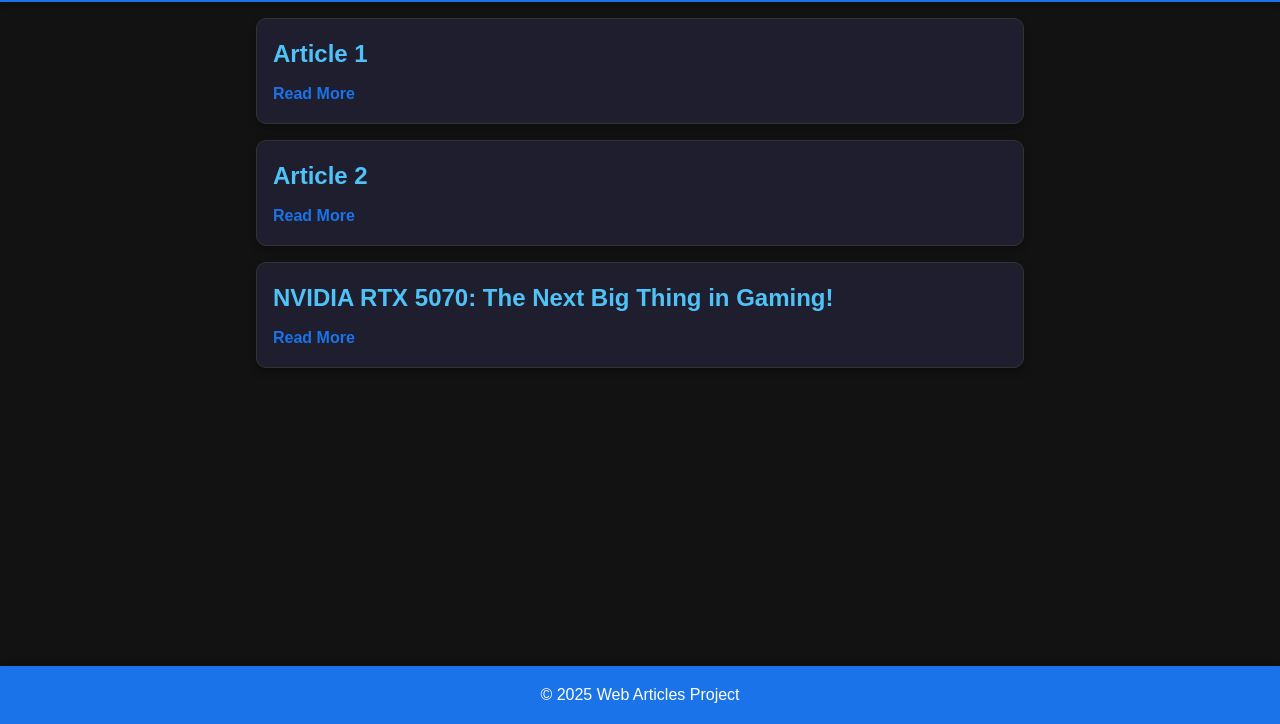
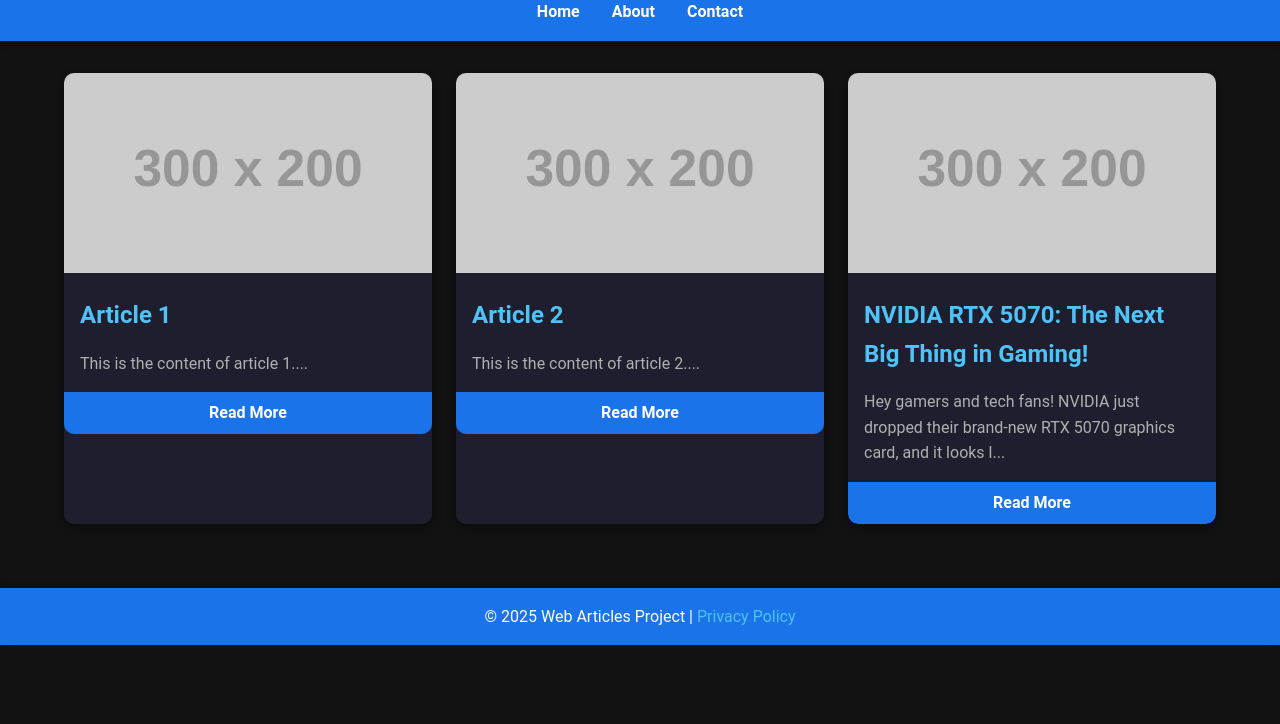
Before and after one commit to Idan4956/Website-NewsLetter, a website: page index.html in a window 1280 px wide. Shown: the part 76-800 px from the top of the page. Drawn offline with Linux system fonts and the light colour scheme; placeholder pictures from the web are drawn by us.

Commit message:
css upgrade

```diff
--- a/index.html
+++ b/index.html
@@ -4,17 +4,28 @@
     <meta charset="UTF-8">
     <meta name="viewport" content="width=device-width, initial-scale=1.0">
     <title>Articles</title>
-    <link rel="stylesheet" href="styles/style.css">
+    <link rel="stylesheet" href="styles/style.css?v=1.0">
 </head>
 <body>
     <header>
-        <h1>My Articles</h1>
+        <div class="container">
+            <h1>My Articles</h1>
+            <nav>
+                <ul>
+                    <li><a href="#">Home</a></li>
+                    <li><a href="#">About</a></li>
+                    <li><a href="#">Contact</a></li>
+                </ul>
+            </nav>
+        </div>
     </header>
     <main>
-        <div id="articles"></div> <!-- Container for articles -->
+        <div id="articles" class="container"></div> <!-- Container for articles -->
     </main>
     <footer>
-        <p>&copy; 2025 Web Articles Project</p>
+        <div class="container">
+            <p>&copy; 2025 Web Articles Project | <a href="#">Privacy Policy</a></p>
+        </div>
     </footer>
     <script src="script.js"></script>
 </body>
--- a/script.js
+++ b/script.js
@@ -16,49 +16,18 @@
 const sampleArticles = [
     {
         "title": "Article 1",
-        "content": "This is the content of article 1."
+        "content": "This is the content of article 1.",
+        "image": "https://via.placeholder.com/300x200"
     },
     {
         "title": "Article 2",
-        "content": "This is the content of article 2."
+        "content": "This is the content of article 2.",
+        "image": "https://via.placeholder.com/300x200"
     },
     {
         "title": "NVIDIA RTX 5070: The Next Big Thing in Gaming!",
-        "content": `Hey gamers and tech fans! You know how you wait for the next cool thing in the world of video games? Well, NVIDIA just dropped their brand-new RTX 5070 graphics card, and it looks like a really awesome upgrade for anyone wanting smoother, better-looking games!
-
-Think of your computer's graphics card as the engine that makes your games look amazing. The RTX 5070 is like a brand new, more powerful engine compared to the older RTX 4070.
-
-What's the Big Deal?
-
-So, what makes the RTX 5070 so exciting?
-
-New Brains! It uses NVIDIA's latest "Blackwell" technology, which is like having a smarter and faster brain for processing all the graphics in your games. The RTX 4070 had a slightly older "Ada Lovelace" brain.
-More Muscle! It has more "CUDA cores" – think of these as tiny workers that do all the heavy lifting to draw what you see on the screen. More workers mean things can get done faster!
-Super Speedy Memory! The RTX 5070 has a new type of memory called GDDR7. It's like having a super-wide highway for information to travel, making everything load and run much quicker than the GDDR6X memory in the RTX 4070.
-Making Light Look Real! If you've heard of "ray tracing" – the tech that makes lights and shadows in games look super realistic – the RTX 5070 has improved "Ray Tracing cores" that can do this even better than before!
-AI Magic for Smoother Games! Remember DLSS? It's like a clever trick that uses AI to make your games run smoother without losing much picture quality. The RTX 5070 has the newest version, DLSS 4, which can make games look and play even better than the DLSS 3.5 on the RTX 4070. It's like having a smart helper make your game run like a dream!
-
-RTX 5070 vs. RTX 4070: The Showdown!
-
-Imagine you're choosing between two cool toys. Here's how the RTX 5070 and RTX 4070 stack up:
-
-Feature	RTX 5070	RTX 4070
-Brain Power	Newer and Faster	Still Pretty Good
-Memory Speed	Super Speedy!	Fast
-Ray Tracing	Even More Realistic!	Very Realistic
-AI Game Booster	Latest and Greatest!	Really Good!
-Power Needed	A Bit More	A Little Less
-Starting Price	Around $549 USD	Around $599 USD (initially)
-
-So, Which One Should You Pick?
-
-Want the newest and best for your gaming rig? If you're building a brand new computer or really want the latest tech to play your games at high settings with smooth frame rates, the RTX 5070 looks like a fantastic choice! You'll get better performance and the cool new DLSS 4.
-Already have an RTX 4070? If your RTX 4070 is still running your games great, you might not need to rush out and upgrade right away. But if you're craving that extra bit of power and want to try out DLSS 4, the 5070 could be tempting!
-Looking for a good deal? If you can find the RTX 4070 at a much lower price now, it's still a very capable graphics card that will let you play most games really well. It's a solid option if you're trying to save some money.
-
-The Bottom Line:
-
-The NVIDIA RTX 5070 seems like a really exciting new graphics card that offers a nice jump in performance over the RTX 4070. With its faster memory, improved ray tracing, and the magic of DLSS 4, it's shaping up to be a great choice for gamers everywhere! Just remember to check the prices and make sure your computer has enough power for this new beast! Happy gaming!`
+        "content": `Hey gamers and tech fans! NVIDIA just dropped their brand-new RTX 5070 graphics card, and it looks like a really awesome upgrade for anyone wanting smoother, better-looking games!`,
+        "image": "https://via.placeholder.com/300x200"
     }
 ];
 
@@ -70,14 +39,23 @@
         const articleElement = document.createElement('div');
         articleElement.classList.add('article');
 
+        const imageElement = document.createElement('img');
+        imageElement.src = article.image;
+        imageElement.alt = article.title;
+
         const titleElement = document.createElement('h2');
         titleElement.textContent = article.title;
+
+        const contentElement = document.createElement('p');
+        contentElement.textContent = article.content.substring(0, 100) + '...';
 
         const linkElement = document.createElement('a');
         linkElement.textContent = "Read More";
         linkElement.href = `article.html?title=${encodeURIComponent(article.title)}&content=${encodeURIComponent(article.content)}`;
 
+        articleElement.appendChild(imageElement);
         articleElement.appendChild(titleElement);
+        articleElement.appendChild(contentElement);
         articleElement.appendChild(linkElement);
         articlesContainer.appendChild(articleElement);
     });
--- a/styles/style.css
+++ b/styles/style.css
@@ -6,12 +6,17 @@
 }
 
 body {
-    font-family: 'Arial', sans-serif;
-    margin: 0;
-    padding: 0;
-    line-height: 1.6;
+    font-family: 'Roboto', sans-serif;
     background-color: #121212; /* Dark background */
     color: #e0e0e0; /* Light text for contrast */
+    line-height: 1.6;
+}
+
+/* Container */
+.container {
+    width: 90%;
+    max-width: 1200px;
+    margin: 0 auto;
 }
 
 /* Header Styling */
@@ -19,41 +24,51 @@
     background: #1a73e8; /* Azure blue */
     color: #fff;
     padding: 1rem 0;
-    text-align: center;
     box-shadow: 0 4px 6px rgba(0, 0, 0, 0.2);
 }
 
 header h1 {
-    font-size: 1.8rem;
+    font-size: 2rem;
     font-weight: bold;
+    text-align: center;
+    margin-bottom: 0.5rem;
 }
 
-/* Footer Styling */
-footer {
-    background: #1a73e8; /* Azure blue */
+header nav ul {
+    display: flex;
+    justify-content: center;
+    list-style: none;
+    margin-top: 0.5rem;
+}
+
+header nav ul li {
+    margin: 0 1rem;
+}
+
+header nav ul li a {
+    text-decoration: none;
     color: #fff;
-    text-align: center;
-    padding: 1rem 0;
-    position: fixed;
-    bottom: 0;
-    width: 100%;
-    box-shadow: 0 -4px 6px rgba(0, 0, 0, 0.2);
+    font-weight: bold;
+    transition: color 0.3s ease;
+}
+
+header nav ul li a:hover {
+    color: #4fc3f7; /* Light azure blue */
 }
 
 /* Articles Container */
 #articles {
-    padding: 1rem;
-    max-width: 800px;
-    margin: 0 auto;
+    display: grid;
+    grid-template-columns: repeat(auto-fit, minmax(300px, 1fr));
+    gap: 1.5rem;
+    padding: 2rem 0;
 }
 
 /* Article Card Styling */
 .article {
-    border: 1px solid #333;
-    margin-bottom: 1rem;
-    padding: 1rem;
+    background: #1e1e2f; /* Dark azure background */
     border-radius: 10px;
-    background: #1e1e2f; /* Dark azure background */
+    overflow: hidden;
     box-shadow: 0 4px 8px rgba(0, 0, 0, 0.3);
     transition: transform 0.3s ease, box-shadow 0.3s ease;
 }
@@ -63,30 +78,72 @@
     box-shadow: 0 8px 16px rgba(0, 0, 0, 0.5);
 }
 
-/* Article Title */
+.article img {
+    width: 100%;
+    height: 200px;
+    object-fit: cover;
+}
+
 .article h2 {
-    margin: 0 0 0.5rem;
     font-size: 1.5rem;
     color: #4fc3f7; /* Light azure blue */
+    margin: 1rem;
 }
 
-/* Article Link */
+.article p {
+    font-size: 1rem;
+    margin: 0 1rem 1rem;
+    color: #b0b0b0; /* Subtle text color */
+}
+
 .article a {
+    display: block;
+    text-align: center;
+    padding: 0.5rem;
+    background: #1a73e8; /* Azure blue */
+    color: #fff;
     text-decoration: none;
-    color: #1a73e8; /* Azure blue */
     font-weight: bold;
-    font-size: 1rem;
+    border-radius: 0 0 10px 10px;
+    transition: background 0.3s ease;
 }
 
 .article a:hover {
+    background: #4fc3f7; /* Light azure blue */
+}
+
+/* Footer Styling */
+footer {
+    background: #1a73e8; /* Azure blue */
+    color: #fff;
+    text-align: center;
+    padding: 1rem 0;
+    margin-top: 2rem;
+    box-shadow: 0 -4px 6px rgba(0, 0, 0, 0.2);
+}
+
+footer a {
+    color: #4fc3f7;
+    text-decoration: none;
+}
+
+footer a:hover {
     text-decoration: underline;
-    color: #4fc3f7; /* Light azure blue */
 }
 
 /* Responsive Design */
 @media (max-width: 768px) {
     header h1 {
         font-size: 1.5rem;
+    }
+
+    header nav ul {
+        flex-direction: column;
+        align-items: center;
+    }
+
+    header nav ul li {
+        margin: 0.5rem 0;
     }
 
     .article {
```
